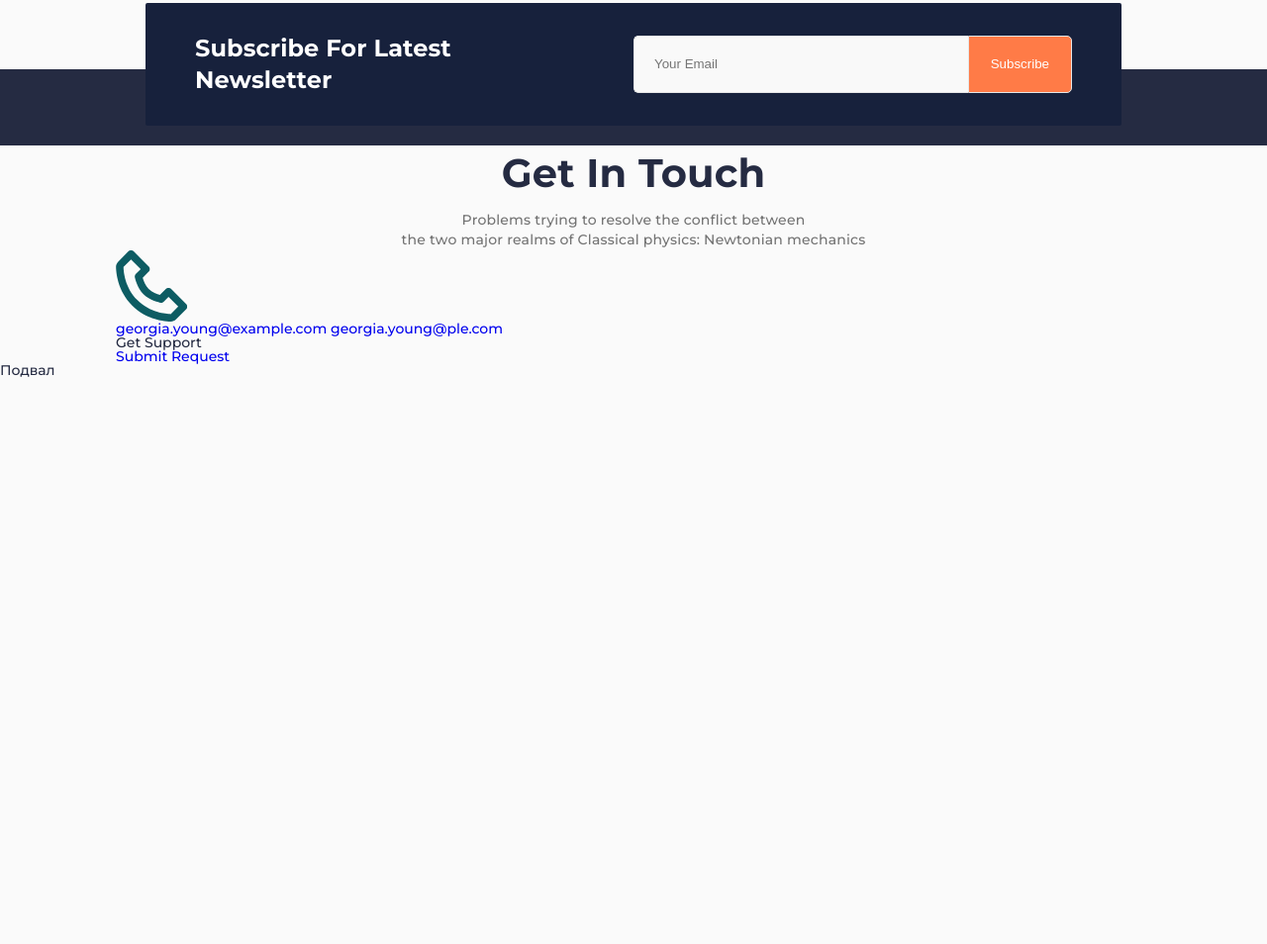
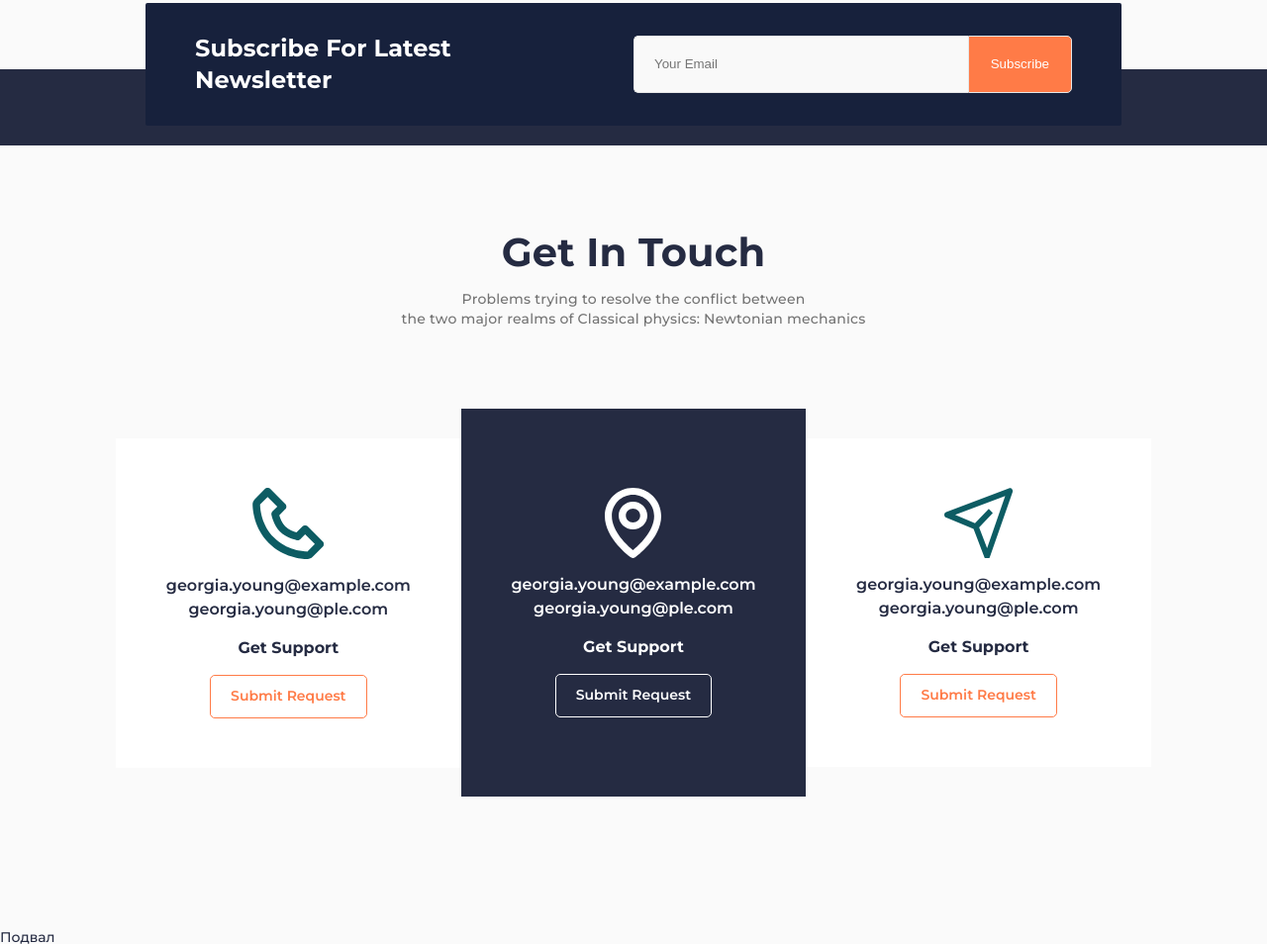
Before and after one commit to eaterstrawberry/adaptive, a plain HTML site: page index.html in a window 1280 px wide. Shown: the part 3236-4190 px from the top of the page at 99% size. Before the commit the page ends 3617 px from the top, so only its background shows below. Drawn offline with Linux system fonts and the light colour scheme.

Commit message:
Support-finish

```diff
--- a/css/style.css
+++ b/css/style.css
@@ -853,34 +853,116 @@ body {
 
 /* ---SUPPORT-----------------------------------*/
 .support {
+    padding: 80px 0px 135px 0px;
 }
 
 .support__container {
 }
 
 .support__header {
+    margin: 0px 0px 80px 0px;
 }
 
 .support__items {
+    margin: 0px -15px;
 }
 
+
+
 .support__item {
+    flex: 0 1 33.333%;
 }
 
 .item-support {
+    display: flex;
+    flex-direction: column;
+    justify-content: center;
+    align-items: center;
+    background-color: #fff;
+    padding: 50px 15px;
+}
+
+.item-support_active {
+    background-color: #252b42;
+    padding: 80px 15px;
+    color:#fff;
+}
+
+.item-support_active .item-support__buttom {
+    border: 1px solid #fff;
+    color: #fff;
+}
+
+.item-support > :not(:last-child) {
+    margin: 0px 0px 15px 0px;
 }
 
 .item-support__icon {
 }
 
 .item-support__emails {
+    display: flex;
+    flex-direction: column;
+    justify-content: center;
+    align-items: center;
 }
 
 .item-support__email {
+    color: inherit;
+    font-weight: 600;
+    line-height: 150%;
+    font-size: 16px;
+}
+.item-support__email:hover {
+    text-decoration: underline;
 }
 
 .item-support__label {
+    font-weight: 700;
+    font-size: 16px;
+    line-height: 150%;
 }
 
 .item-support__buttom {
+    border: 1px solid #ff7b47;
+    min-height: 44px;
+    display: flex;
+    font-weight: 600;
+    justify-content: center;
+    align-items: center;
+    color: #ff7b47;
+    line-height: 142%;
+    text-align: center;
+    padding: 5px 20px;
+    border-radius: 5px;
+    transition: all 0.3s ease 0s;
 }
+.item-support__buttom:hover {
+    border: 1px solid #ff7b47;
+    background-color: #ff7b47;
+    color: #fff;
+}
+
+@media (min-width: 992px) {
+    .support__items {
+        margin: 0;
+        display: flex;
+        align-items: center;
+    }
+}
+@media (max-width: 992px) {
+    .support {
+        padding: 50px 0px;
+    }
+    .support__header {
+        margin: 0px 0px 50px 0px;
+    }
+    .item-support_active {
+        padding: 50px 15px;
+    }
+}
+@media (max-width: 767px) {
+    .support__header {
+        margin: 0px 0px 30px 0px;
+    }
+}
--- a/index.html
+++ b/index.html
@@ -279,6 +279,28 @@
                             <h6 class="item-support__label">Get Support</h6>
                             <a href="#" class="item-support__buttom">Submit Request</a>
                         </div>
+                        <div class="support__item item-support item-support_active">
+                            <div class="item-support__icon">
+                                <img src="img/getintouch/02.svg" alt="Support">
+                            </div>
+                            <div class="item-support__emails">
+                               <a href="mailto:georgia.young@example.com" class="item-support__email">georgia.young@example.com</a>
+                               <a href="mailto:georgia.young@ple.com" class="item-support__email">georgia.young@ple.com</a>
+                            </div>
+                            <h6 class="item-support__label">Get Support</h6>
+                            <a href="#" class="item-support__buttom">Submit Request</a>
+                        </div>
+                        <div class="support__item item-support">
+                            <div class="item-support__icon">
+                                <img src="img/getintouch/03.svg" alt="Support">
+                            </div>
+                            <div class="item-support__emails">
+                               <a href="mailto:georgia.young@example.com" class="item-support__email">georgia.young@example.com</a>
+                               <a href="mailto:georgia.young@ple.com" class="item-support__email">georgia.young@ple.com</a>
+                            </div>
+                            <h6 class="item-support__label">Get Support</h6>
+                            <a href="#" class="item-support__buttom">Submit Request</a>
+                        </div>
                     </div>
                 </div>
             </section>
```
